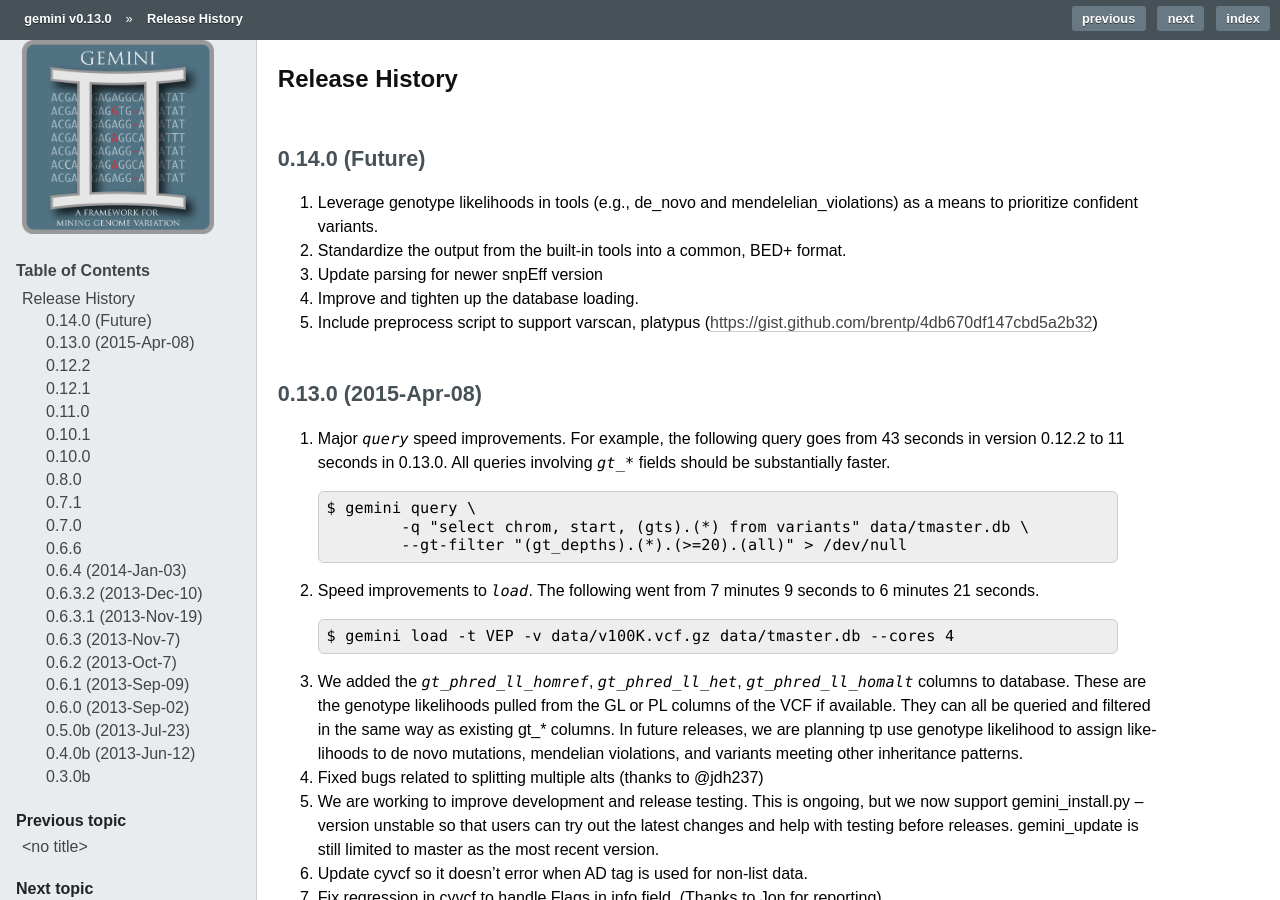
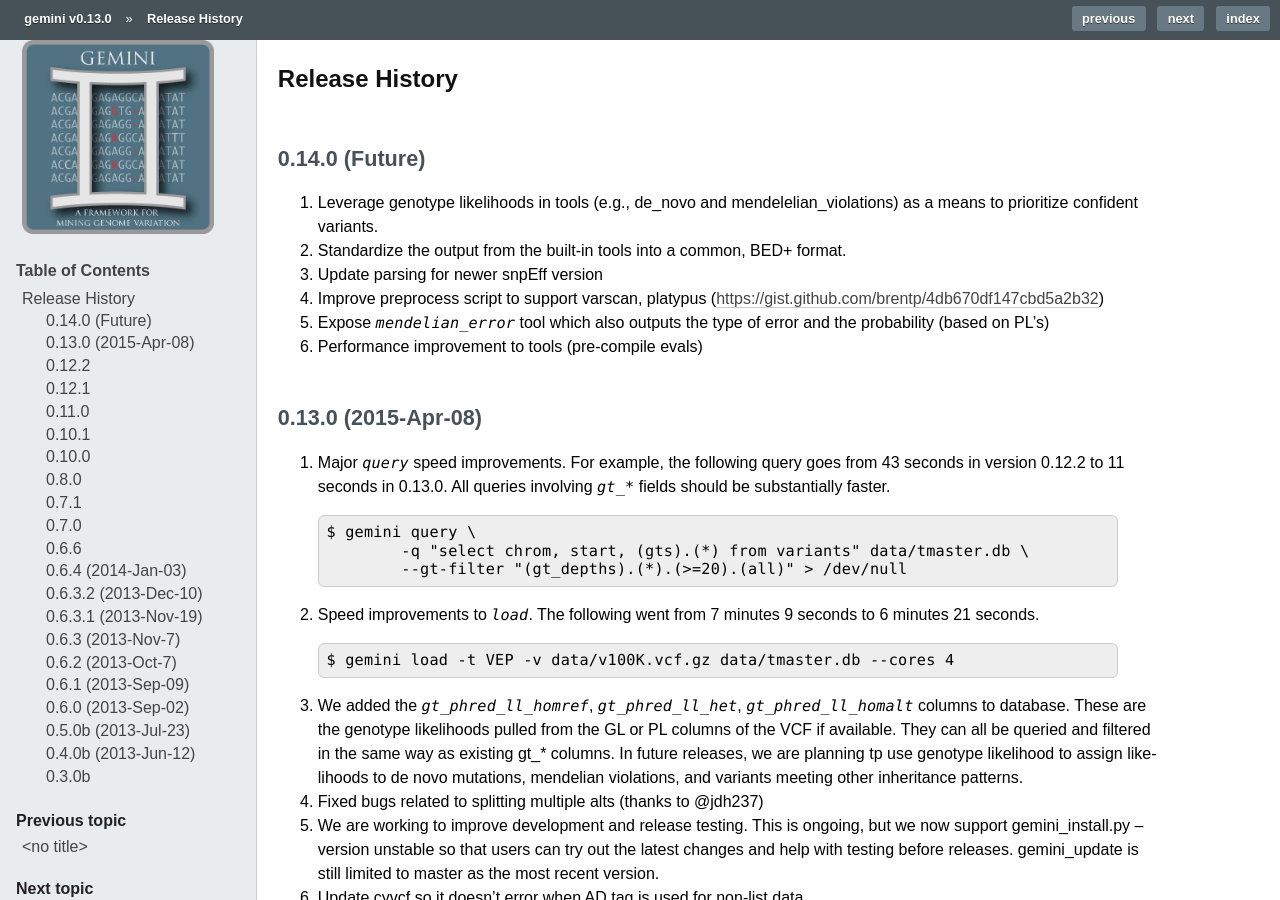
Before and after one commit to arq5x/gemini, a Sphinx documentation site: the page built from docs/content/history.rst, in a window 1280 px wide and 900 px high. Built offline with Sphinx 7.4.7, drawn with Linux system fonts in a browser that asks for light colours; formulas are drawn with MathJax 3; pages that are not in the unit, such as notebooks, are missing from menus; comment, search, counter and statistics services are not loaded; the version number is read from the project's files by our own code.

Commit message:
update history

```diff
--- a/docs/content/history.rst
+++ b/docs/content/history.rst
@@ -7,8 +7,9 @@
 1. Leverage genotype likelihoods in tools (e.g., de_novo and mendelelian_violations) as a means to prioritize confident variants.
 2. Standardize the output from the built-in tools into a common, BED+ format.
 3. Update parsing for newer snpEff version
-4. Improve and tighten up the database loading.
-5. Include preprocess script to support varscan, platypus (https://gist.github.com/brentp/4db670df147cbd5a2b32)
+4. Improve preprocess script to support varscan, platypus (https://gist.github.com/brentp/4db670df147cbd5a2b32)
+5. Expose `mendelian_error` tool which also outputs the type of error and the probability (based on PL's)
+6. Performance improvement to tools (pre-compile evals)
 
 0.13.0 (2015-Apr-08)
 =======================================
```
